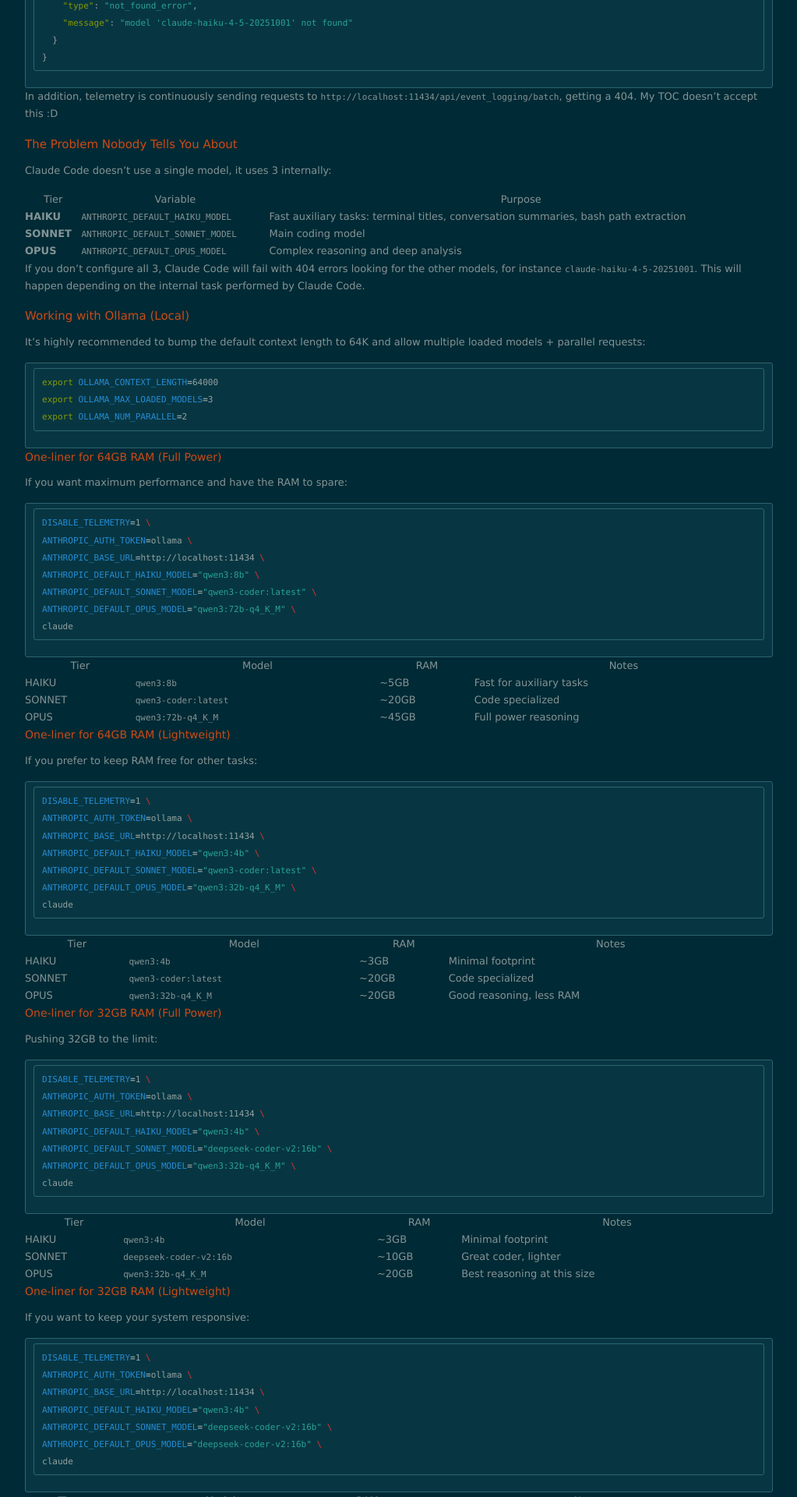
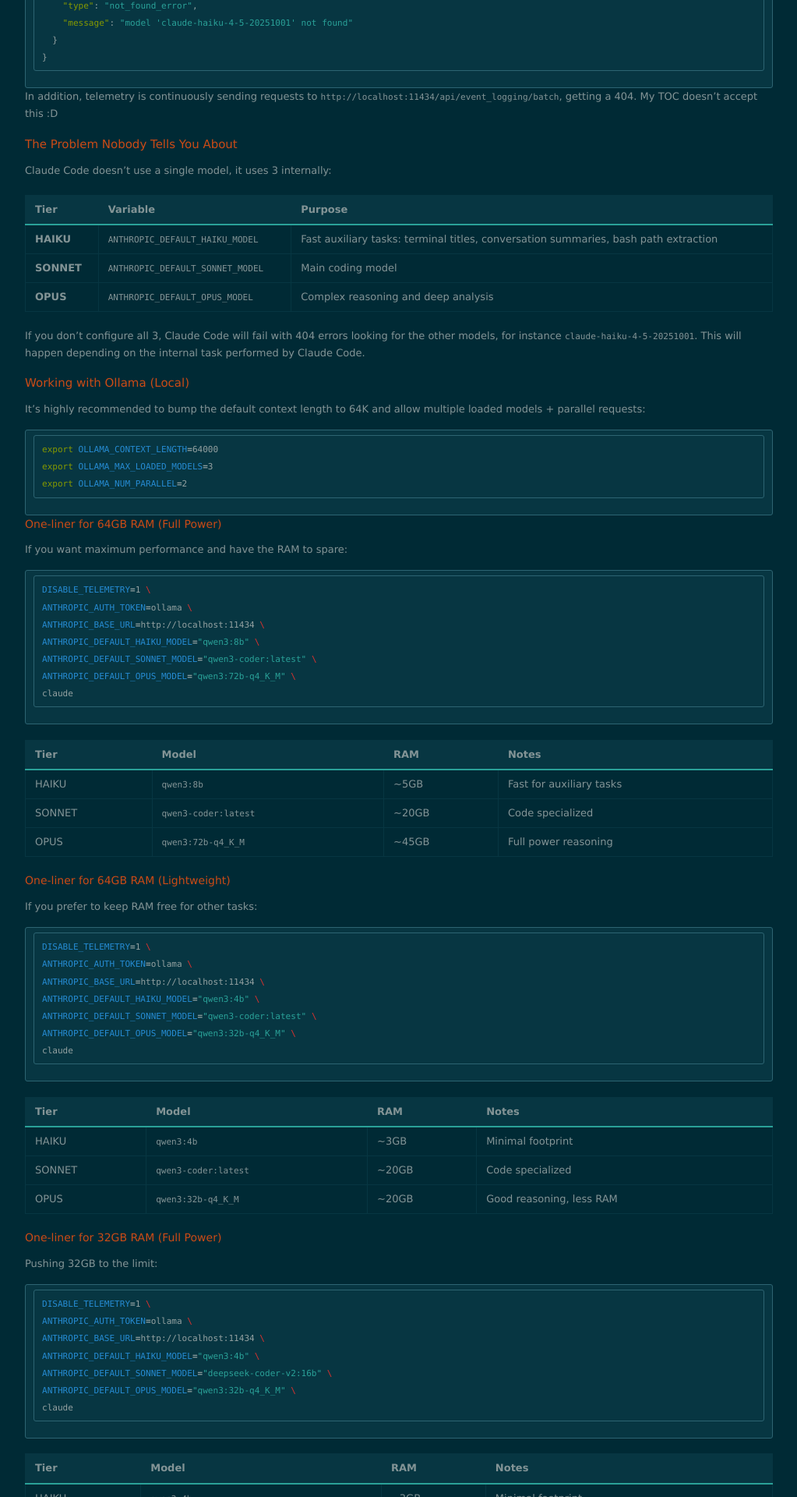
Before and after one commit to dan1t0/blog, a Jekyll site: the page built from index.html, in a window 1280 px wide. Shown: the part 1648-3568 px from the top of the page at 78% size, without its empty margins (128-1151 px from the left). Built offline with Jekyll 4.4.1, drawn with Linux system fonts in a browser that asks for light colours; nearby versions of some CDN libraries; the list of posts is cut into pages by our own code.

Commit message:
Mejorar estilos de tablas con bordes y header visible

```diff
--- a/assets/css/style.css
+++ b/assets/css/style.css
@@ -255,6 +255,17 @@ img.center {
 table {
 	width: 100%;
 	border-collapse: collapse;
+	margin: 1.5em 0;
+}
+table th, table td {
+	border: 1px solid #073642;
+	padding: 7px 12px;
+	text-align: left;
+}
+table thead th {
+	background-color: #073642;
+	border-bottom: 2px solid #2aa198;
+	font-weight: bold;
 }
 
 @media all and (max-width: 870px) {
```
